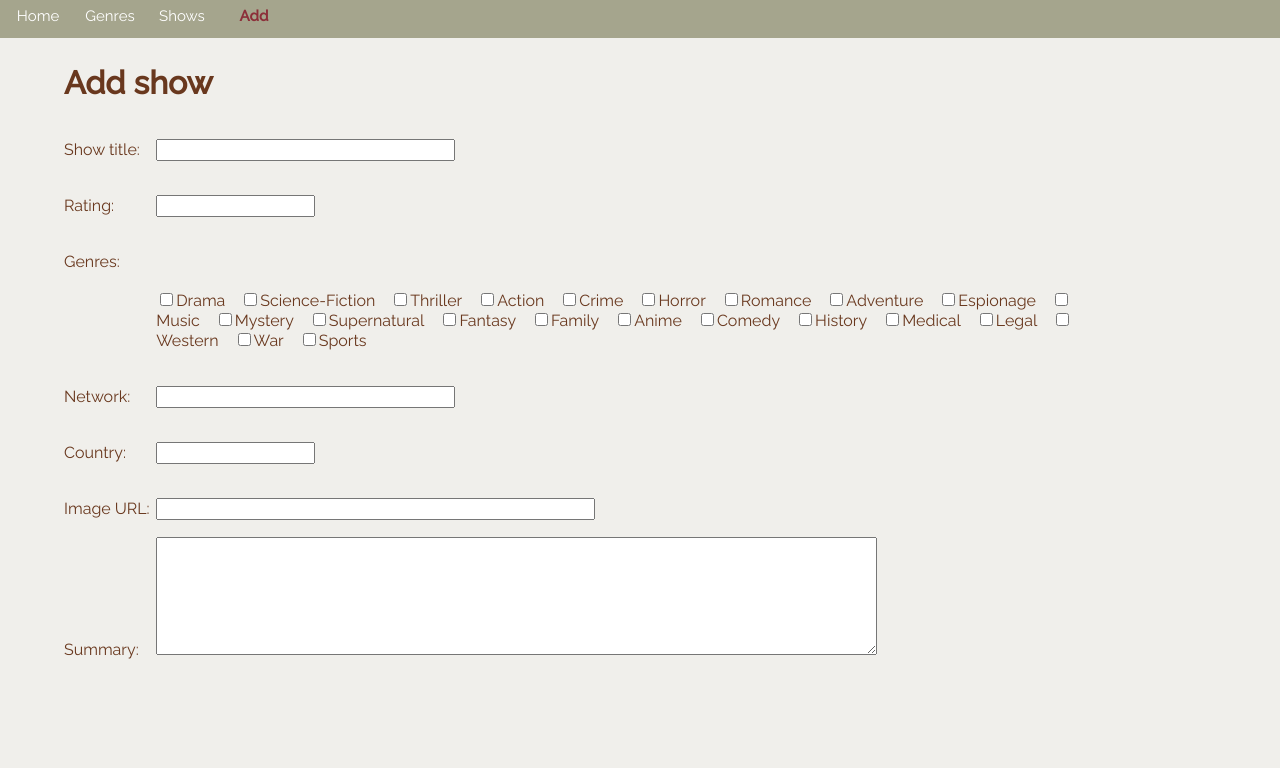
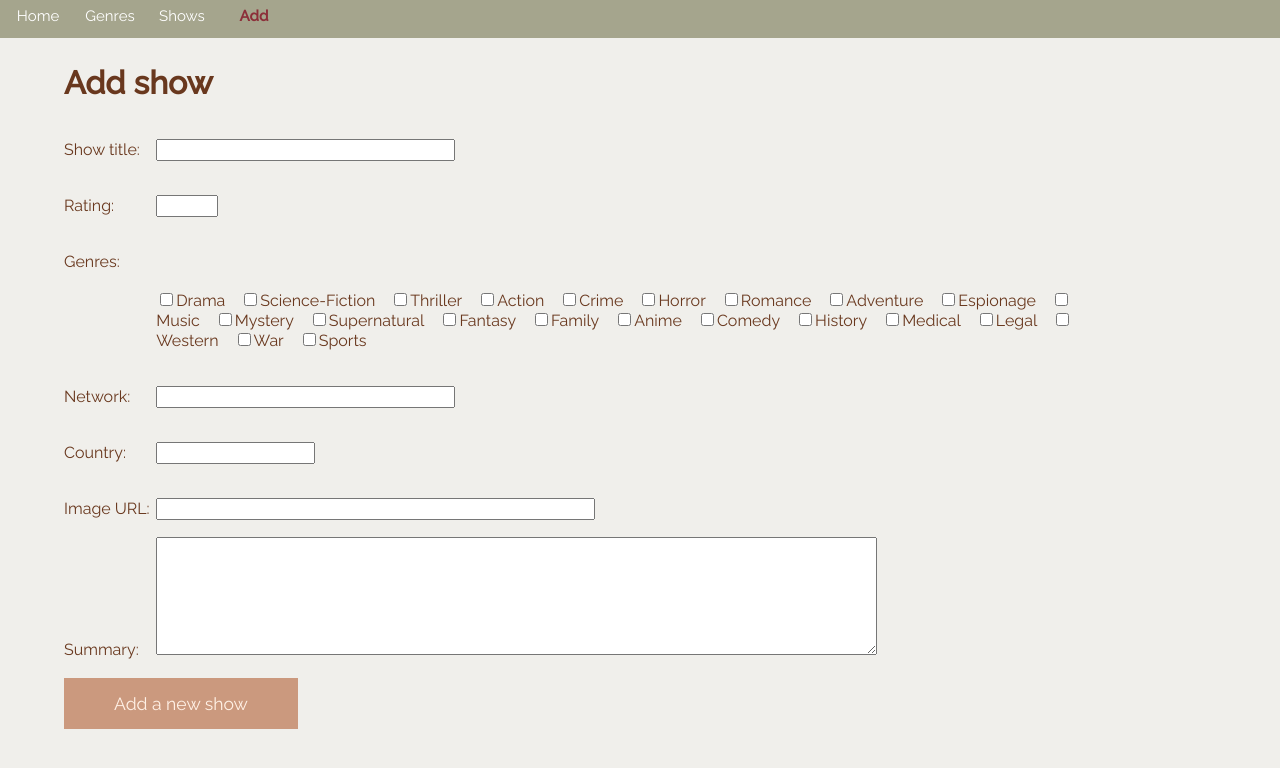
Before and after one commit to RumiYo/phase-2-project, a React (Create React App) app: page /AddNew in a window 1280 px wide. Shown: the top 768 px of the page. Built offline with nearby package versions, Linux system fonts and the light colour scheme; data requests are answered from the project's data file.

Commit message:
Added submit button on AddAShow component

```diff
--- a/src/App.css
+++ b/src/App.css
@@ -103,3 +103,12 @@ img#showDetailImage {
 .checkboxelabels{
   margin-right: 15px;
 }
+
+#addButton{
+  background-color: #CB997E;
+  border: none;
+  color: #FFF1E6;
+  padding: 15px 50px;
+  cursor: pointer;
+  font-size: 110%;
+}
--- a/src/pages/AddAShow.js
+++ b/src/pages/AddAShow.js
@@ -11,8 +11,10 @@ function AddAShow(){
             <form id="inputForm">
                 <label className="inputLabel" for="name">Show title: </label>
                 <input type="text" id="name"  size="40" required/><br/>
+
                 <label  className="inputLabel" for="rating">Rating:   </label>
-                <input type="text" id="rating" required/><br/>
+                <input type="number" min="0.1" max="10.0" step="0.1" id="rating" required/><br/>
+
                 <label className="inputLabel" for="genres">Genres: </label>
                 <div id="genresSelect" >
                     {genres.map(genre => (
@@ -22,16 +24,20 @@ function AddAShow(){
                         </span>
                     ))}
                 </div><br/>
+
                 <label className="inputLabel" for="network">Network: </label>
                 <input type="text" id="network"   size="40" required /><br/>
+
                 <label className="inputLabel" for="country">Country: </label>
                 <input type="text" id="country" required /><br/>
+
                 <label className="inputLabel" for="imageUrl">Image URL: </label>
                 <input type="text" id="imageUrl"   size="60" required /><br/>
+
                 <label className="inputLabel" for="summary">Summary: </label>
                 <textarea id="summary" rows="7" cols="100" required /><br/>
 
-
+                <button id="addButton" type="submit" Value="Add a new show">Add a new show</button>
 
 
             </form>
```
